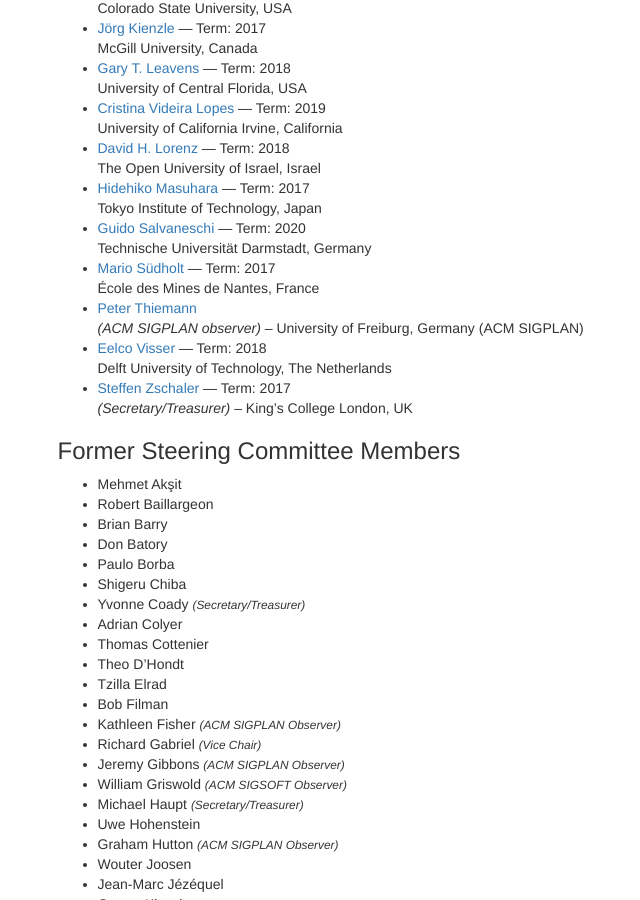
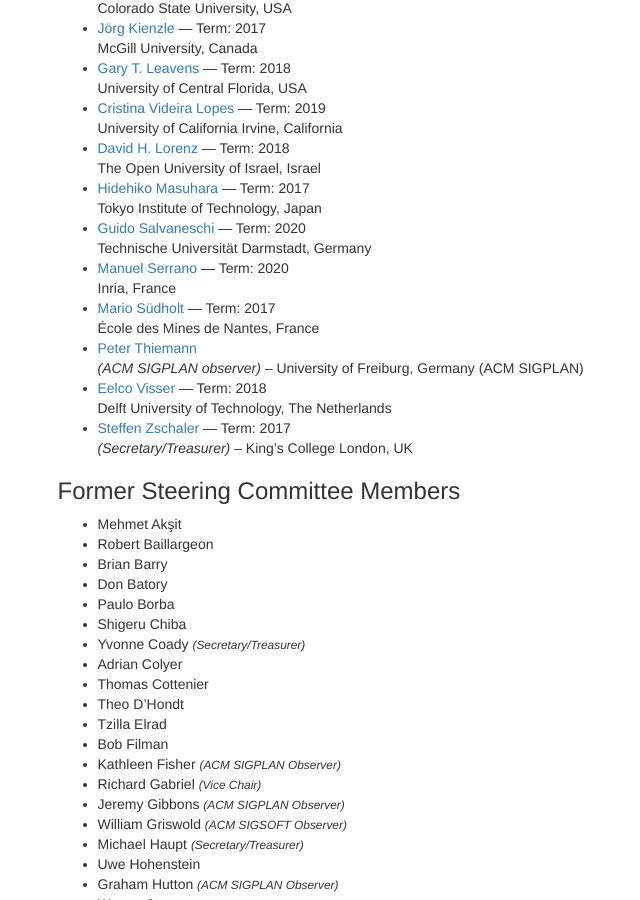
Before and after one commit to programming-conference/programming-conference.github.io, a Jekyll site: the page built from steering/index.markdown, in a window 1280 px wide and 900 px high, scrolled down 622 px. Shown: the whole window, without its empty margins (305-945 px from the left). Built offline with Jekyll 4.4.1, drawn with Linux system fonts in a browser that asks for light colours; nearby versions of some CDN libraries; library files that are not in the unit come from our copies.

Commit message:
Welcome Manuel

```diff
--- a/_data/steering.yml
+++ b/_data/steering.yml
@@ -75,6 +75,11 @@
   affiliation: Technische Universität Darmstadt, Germany
   term: 2020
 
+- name: Manuel Serrano
+  contact: https://www-sop.inria.fr/members/Manuel.Serrano/
+  affiliation: Inria, France
+  term: 2020
+
 - name: Mario Südholt
   contact: http://www.emn.fr/z-info/sudholt/
   affiliation: École des Mines de Nantes, France
```
